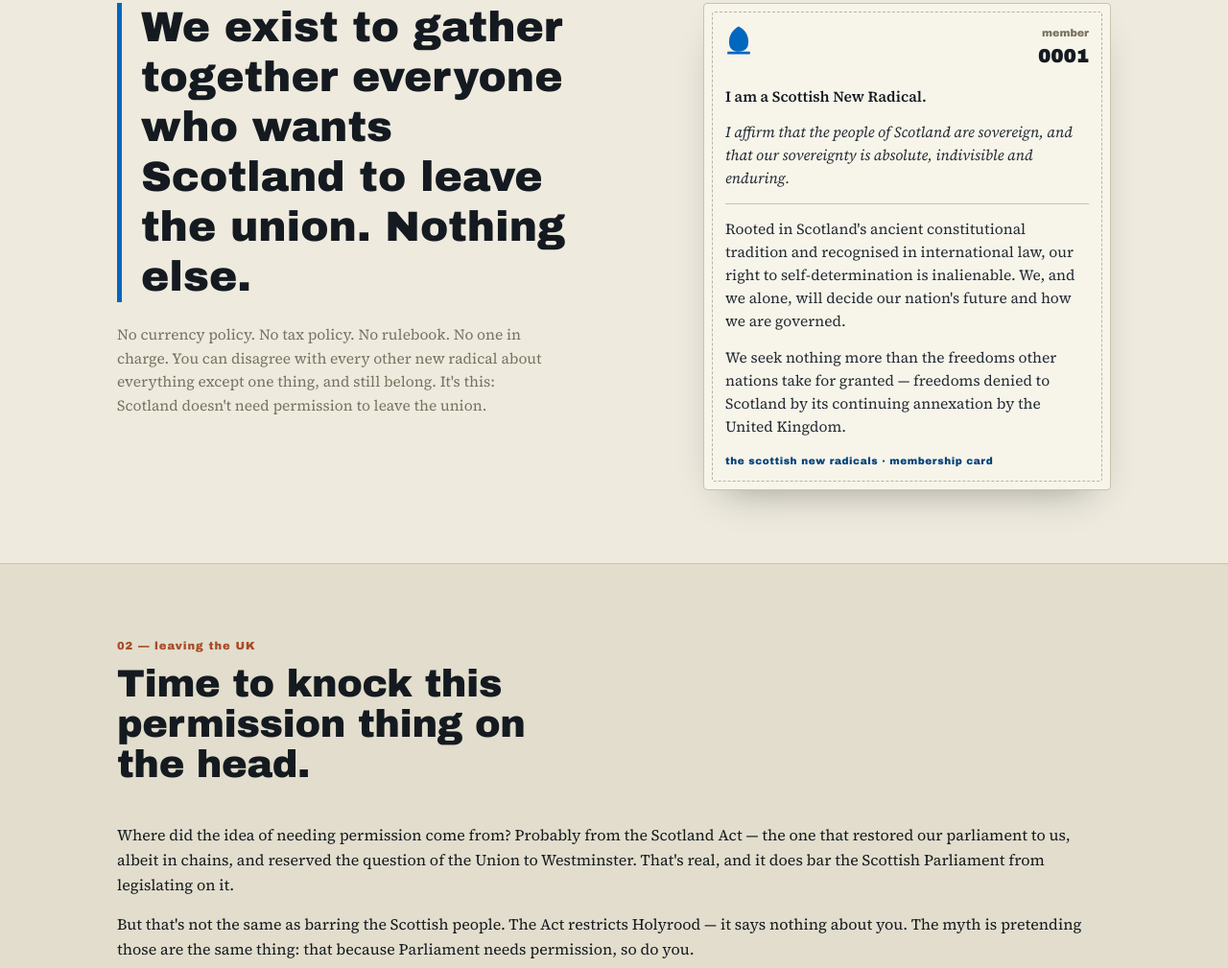
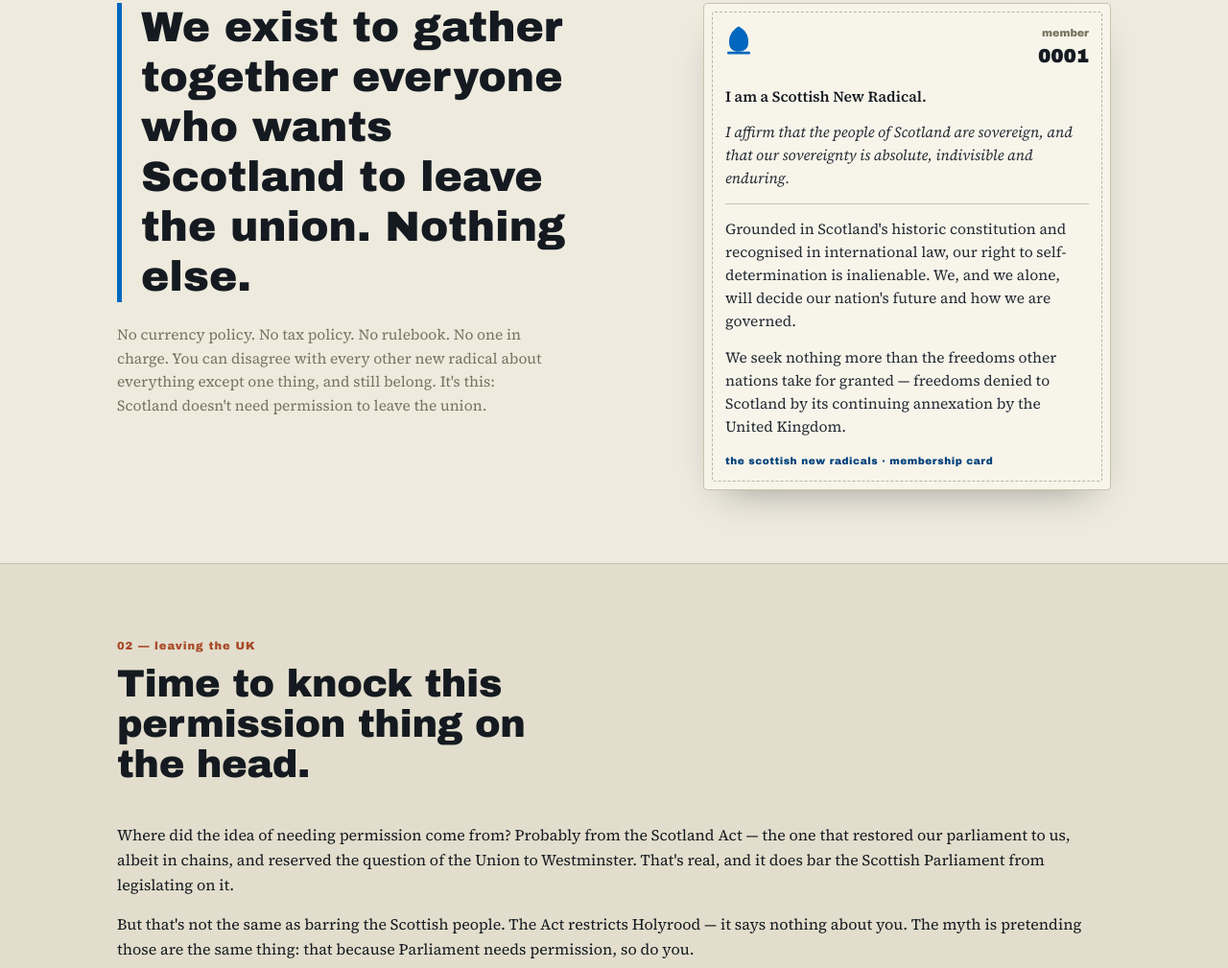
Before and after one commit to project-arbroath/Scottish-new-radicals, an Eleventy site: page src/index.njk in a window 1280 px wide. Shown: the part 707-1716 px from the top of the page at 96% size. Built offline with nearby package versions, Linux system fonts and the light colour scheme; Eleventy itself is replaced by a stand-in of ours; files that its build step writes are made by us from their sources.

Commit message:
Update card text
Insert Grounded in Scotland's historic constitution

```diff
--- a/src/index.njk
+++ b/src/index.njk
@@ -45,7 +45,7 @@ permalink: /index.html
         </div>
         <p class="card-declaration">I am a Scottish New Radical.</p>
         <p class="card-quote">I affirm that the people of Scotland are sovereign, and that our sovereignty is absolute, indivisible and enduring.</p>
-        <p class="card-quote2">Rooted in Scotland's ancient constitutional tradition and recognised in international law, our right to self-determination is inalienable. We, and we alone, will decide our nation's future and how we are governed.</p>
+        <p class="card-quote2">Grounded in Scotland's historic constitution and recognised in international law, our right to self-determination is inalienable. We, and we alone, will decide our nation's future and how we are governed.</p>
         <p class="card-quote2">We seek nothing more than the freedoms other nations take for granted — freedoms denied to Scotland by its continuing annexation by the United Kingdom.</p>
         <div class="card-foot">the scottish new radicals · membership card</div>
       </div>
```
